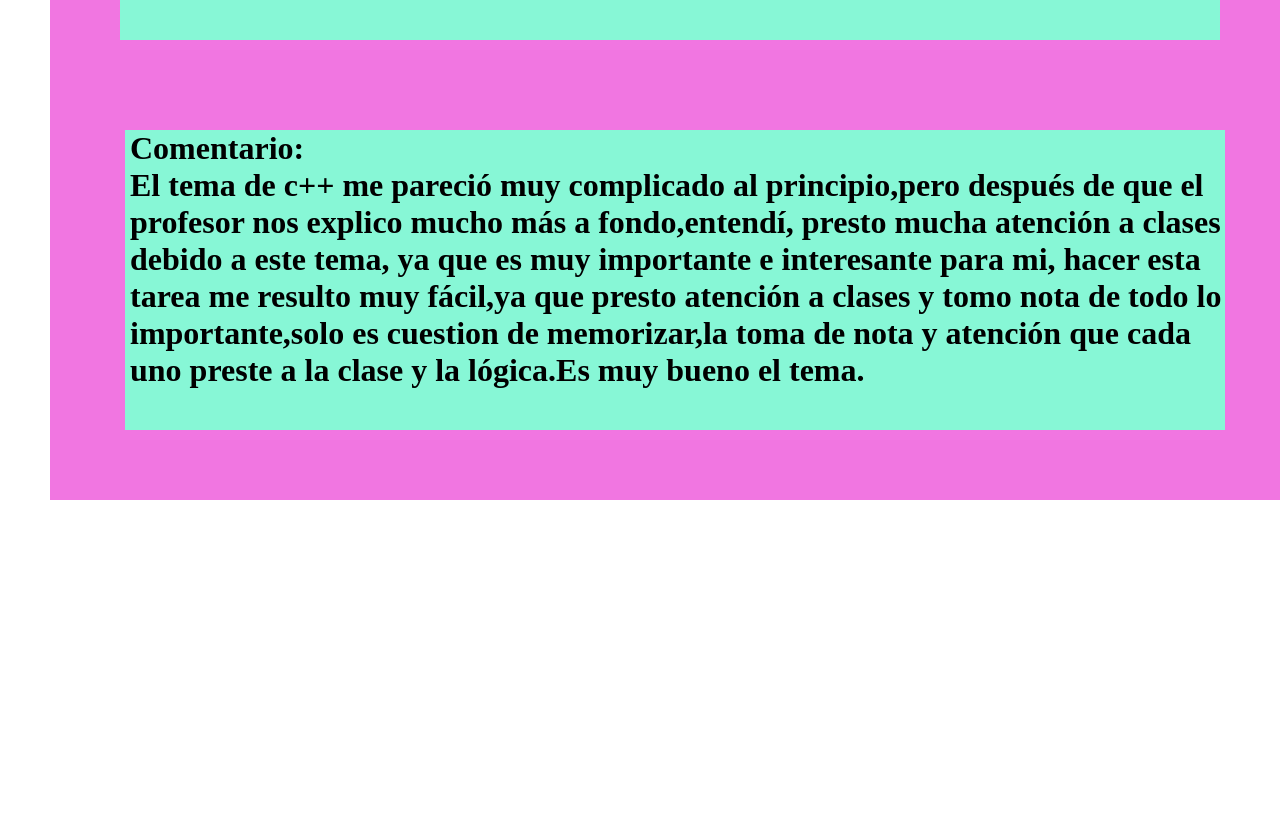
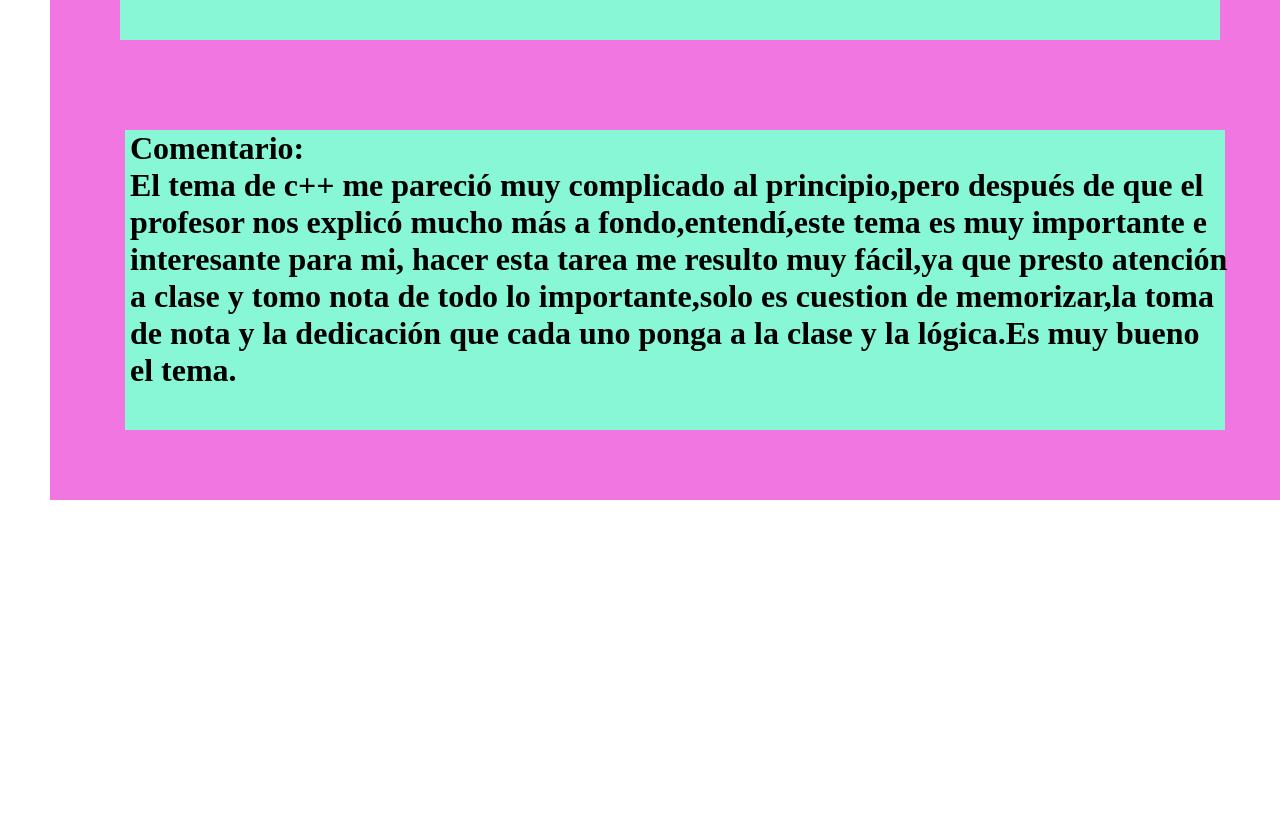
Before and after one commit to CamilaZuletaC/tarea3, a plain HTML site: page index.html in a window 1280 px wide. Shown: the part 2660-3478 px from the top of the page. Drawn offline with Linux system fonts and the light colour scheme.

Commit message:
Update index.html

```diff
--- a/index.html
+++ b/index.html
@@ -50,9 +50,9 @@
 	<div style="position: absolute; top: 2790px; left: 125px; width: 1100px; height: 300px;
        background: #87F7D6;"></div>
 
-       <h1> <div style="position: absolute; top: 2790px; left: 130px">Comentario:<br>El tema de c++ me pareció muy complicado al principio,pero después de que el<br> profesor nos explico mucho más a fondo,entendí, presto mucha atención a clases<br>debido a este tema, ya que es muy importante e interesante para mi, hacer esta<br> tarea me resulto muy fácil,ya que presto atención a clases y tomo nota de todo lo importante,solo es cuestion de memorizar,la toma de nota y atención que cada<br>uno preste a la clase y la lógica.Es muy bueno el tema. <div></h1>
+       <h1> <div style="position: absolute; top: 2790px; left: 130px">Comentario:<br>El tema de c++ me pareció muy complicado al principio,pero después de que el<br> profesor nos explicó mucho más a fondo,entendí,este tema es muy importante e interesante para mi, hacer esta tarea me resulto muy fácil,ya que presto atención<br> a clase y tomo nota de todo lo importante,solo es cuestion de memorizar,la toma<br> de nota y la dedicación que cada uno ponga a la clase y la lógica.Es muy bueno<br> el tema. <div></h1>
 
-	<div style="position: absolute; top: 3500px; left: 70px ">
+	       <div style="position: absolute; top: 3500px; left: 70px ">
         <a href="Periodo1.html"><img src="boton1periodo.png"></a></div>
 
         <div style="position: absolute; top: 3500px;right: 70px ">
```
